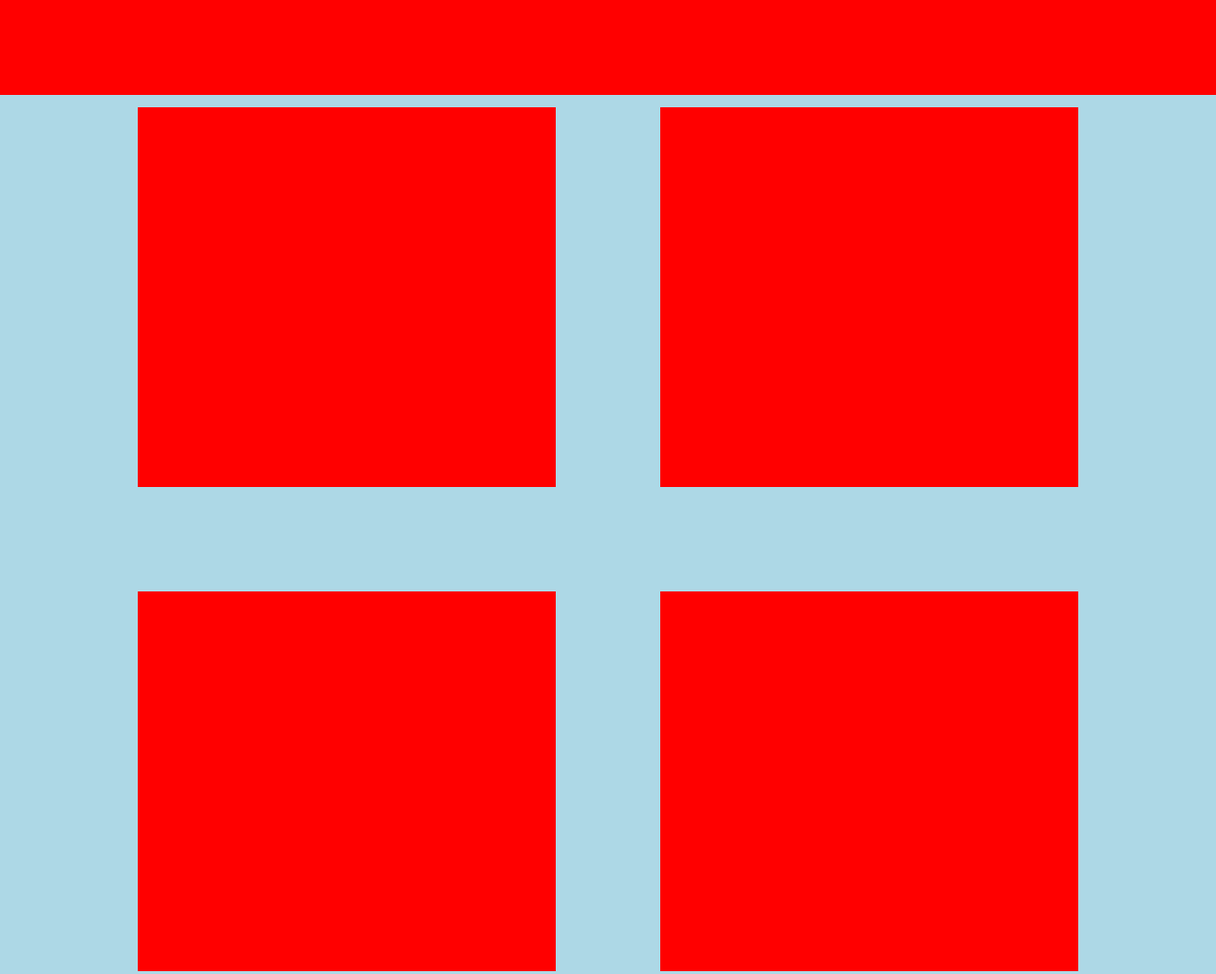
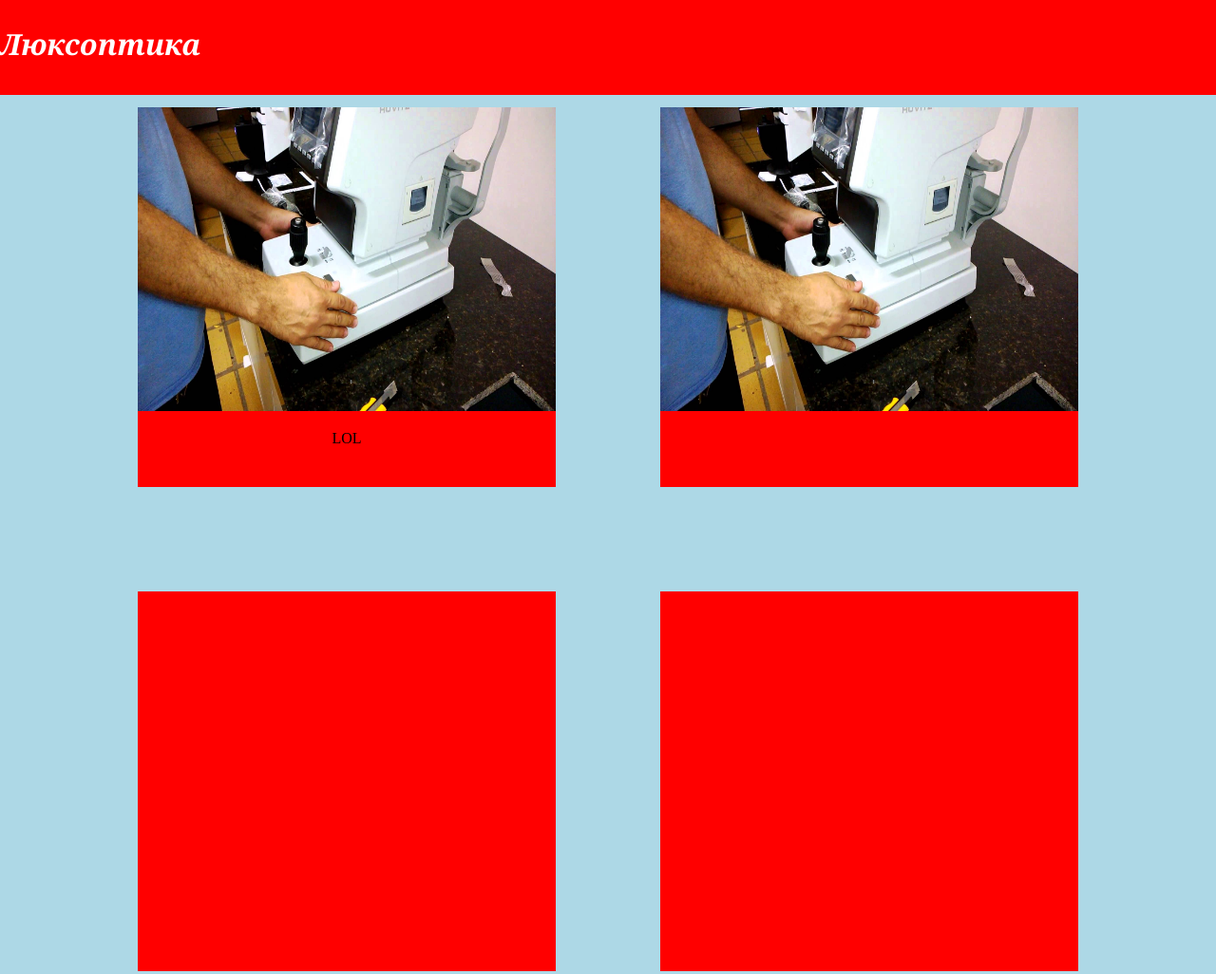
Before and after one commit to Paulbel/LuxOptics, a plain HTML site: page Home.html in a window 1280 px wide. Shown: the top 1026 px of the page at 95% size. Drawn offline with Linux system fonts and the light colour scheme.

Commit message:
images in divs added

```diff
--- a/Home.html
+++ b/Home.html
@@ -7,17 +7,37 @@
 </head>
 <body>
 <div id="shade">
-
+    <p id="mainName">Люксоптика</p>
 </div>
 
 <div id = "mainBarContainer">
+
     <div class="barContainer">
-        <div></div>
-        <div></div>
+        <div class="bar">
+            <a href="Home.html">
+                <div>
+                    <img src="1.jpg" alt="MU">
+                    <p class="barText">LOL</p>
+                </div>
+            </a>
+        </div>
+        <div class="bar">
+            <a href="Home.html">
+                <div>
+                    <img src="1.jpg" alt="MU">
+                </div>
+            </a>
+
+        </div>
+    </div>
+
+    <div class="barContainer">
+        <div class="bar"></div>
+        <div class="bar"></div>
     </div>
     <div class="barContainer">
-        <div></div>
-        <div></div>
+        <div class="bar"></div>
+        <div class="bar"></div>
     </div>
 </div>
 </body>
--- a/MainPageStyles.css
+++ b/MainPageStyles.css
@@ -14,9 +14,7 @@ body {
 }
 
 
-#mainText {
-    font-style: italic;
-}
+
 
 #mainBarContainer {
     position: relative;
@@ -36,7 +34,39 @@ body {
     align-items: baseline;
 }
 
-.barContainer  div {
+#mainName{
+    font-weight:bold;
+    font-style:oblique;
+    color:#FFFFFF;
+    letter-spacing:0pt;
+    word-spacing:18pt;
+    font-size:191%;
+    text-align:left;
+    font-family:georgia, serif;
+    line-height:1;
+}
+
+
+
+
+
+
+.bar a{
+    position: relative;
+    margin: 0;
+    text-decoration: none;
+    text-align: center;
+}
+.bar a div{
+    height: 100%;
+    width: 100%;
+}
+.bar a div img{
+    height: 80%;
+    width: 100%;
+}
+
+.bar {
     background: red;
     height: 400px;
     width: 550px;
@@ -45,7 +75,13 @@ body {
 
 }
 
-.barContainer div:hover {
+.bar:hover {
     box-shadow: 0 0 50px rgba(0,0,0,0.5);
 
 }
+
+
+.barText {
+    color: black;
+
+}
```
Also changed, not shown: 1.jpg (added).
